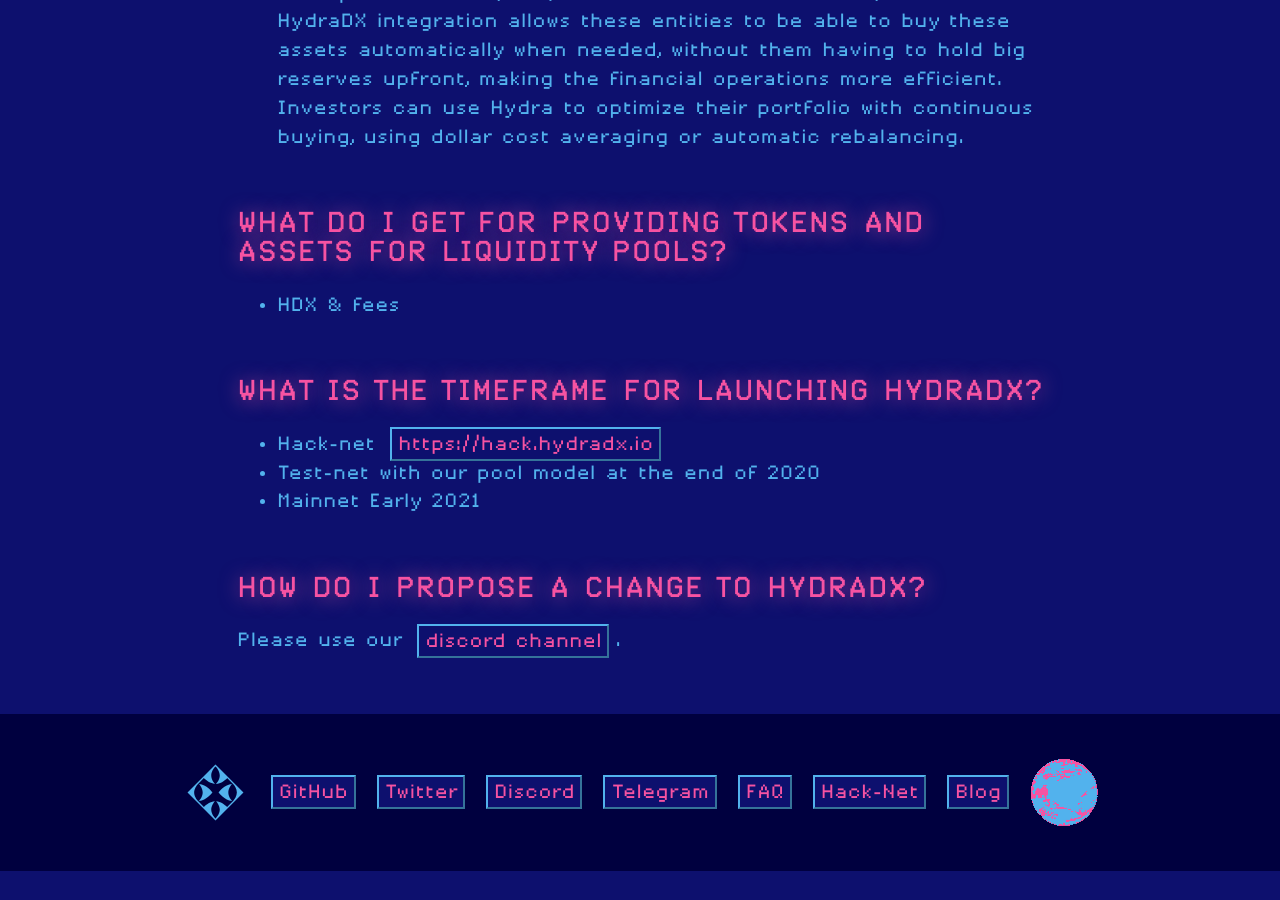
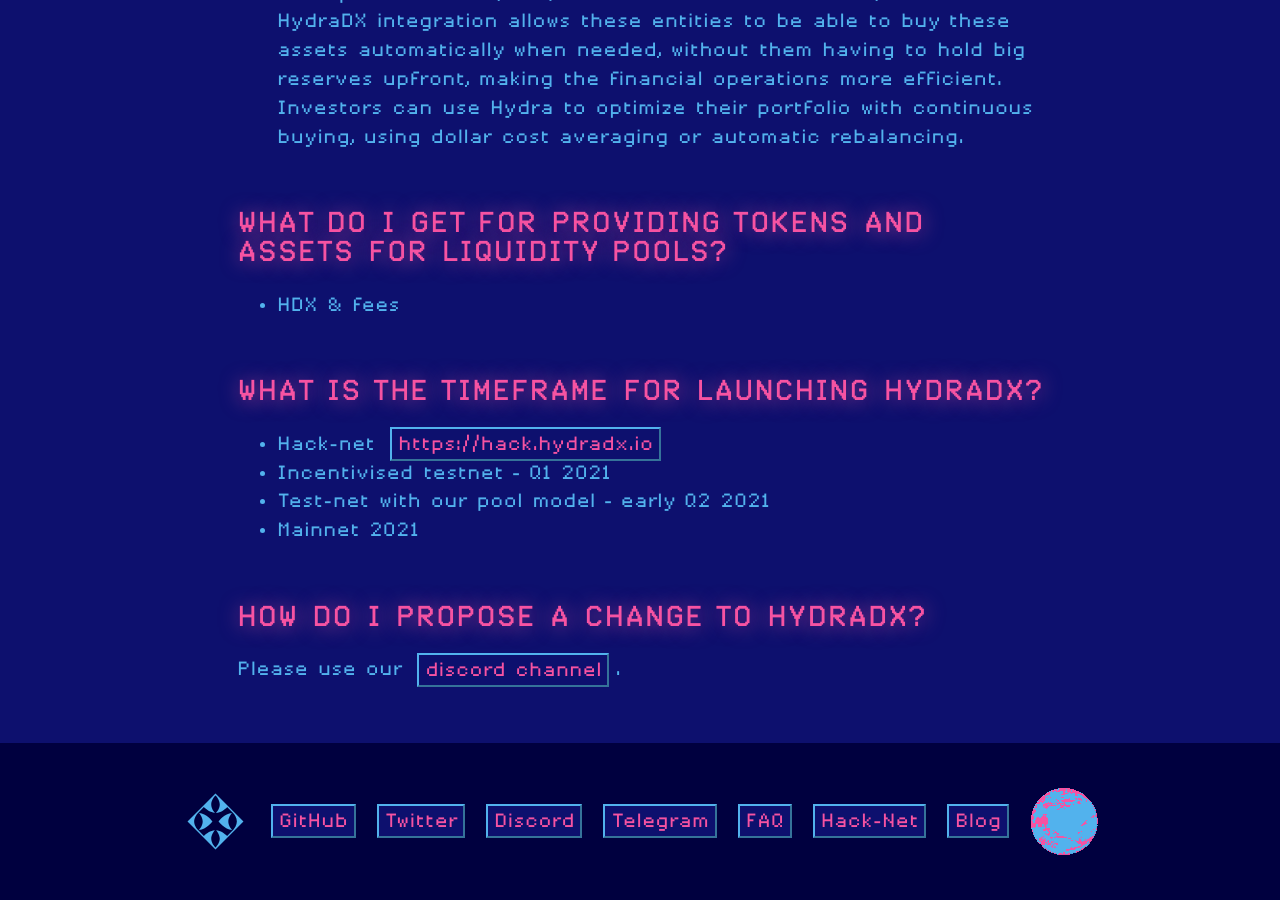
Before and after one commit to galacticcouncil/HydraDX-web-old, a Jekyll site: the page built from faq.markdown, in a window 1280 px wide and 900 px high, scrolled down 2951 px. Built offline with Jekyll 4.4.1, drawn with Linux system fonts in a browser that asks for light colours; our own code applies the rules of GitHub Pages for plain Markdown files; before the commit the page ends 3822 px from its top, so only the background shows below that.

Commit message:
Update faq.markdown

```diff
--- a/faq.markdown
+++ b/faq.markdown
@@ -89,8 +89,9 @@ Tokens are often needed to perform specific tasks; every parachain needs to accu
 ## What is the timeframe for launching HydraDX?
 
 - Hack-net [https://hack.hydradx.io](https://hack.hydradx.io)
-- Test-net with our pool model at the end of 2020
-- Mainnet Early 2021
+- Incentivised testnet - Q1 2021
+- Test-net with our pool model - early Q2 2021
+- Mainnet 2021
 
 
 ## How do I propose a change to HydraDX?
```
